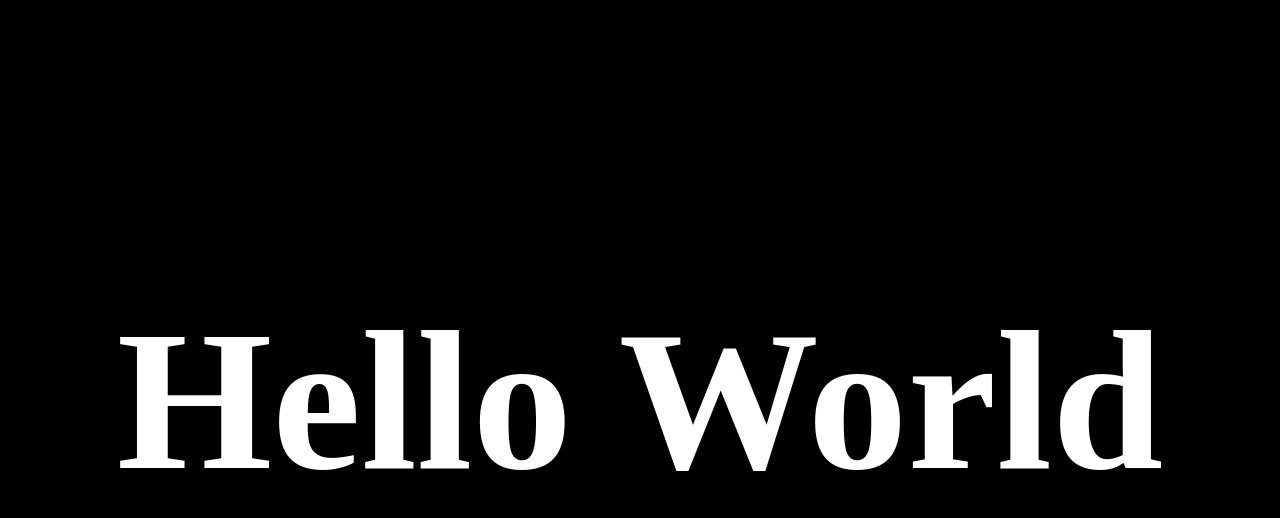
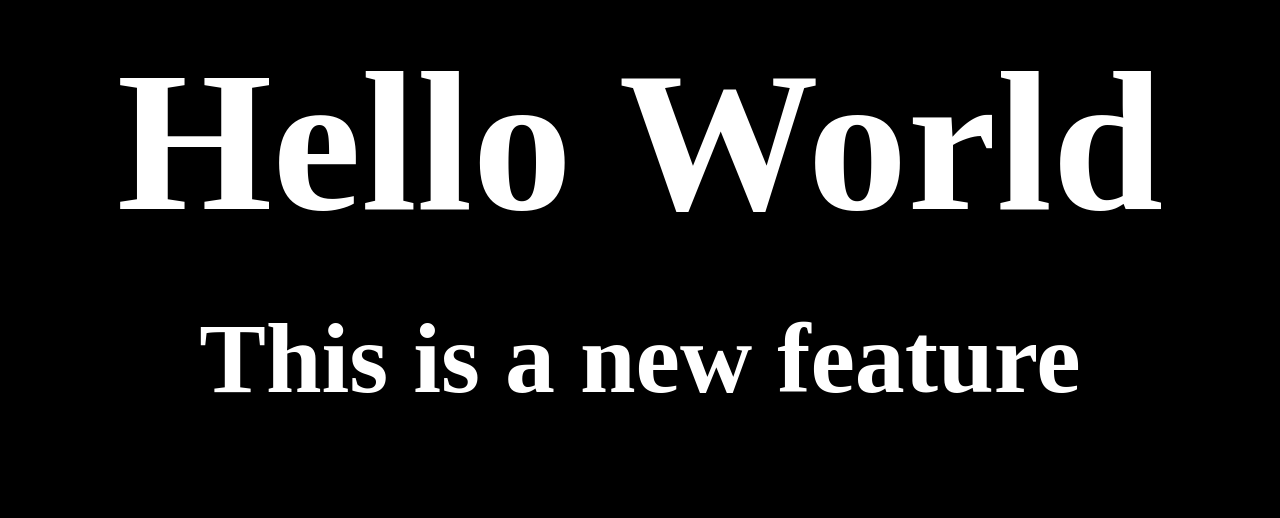
Before and after one commit to himusinggit/localrepo, a plain HTML site: page index.html in a window 1280 px wide. Drawn offline with Linux system fonts and the light colour scheme.

Commit message:
new feature

```diff
--- a/index.html
+++ b/index.html
@@ -4,7 +4,8 @@
     <meta name="viewport" content="width=device-width, initial-scale=1.0">
     <title>Document</title>
 </head>
-<body bgcolor="black" style="display: flex; justify-content:center;align-items:center">
+<body bgcolor="black" style="line-height: 0px;display: flex; justify-content:center;align-items:center;flex-direction: column;">
     <h1 style="color: white; font-size:200px; font-family:callibri;">Hello World</h1>
+    <h2 style="color: white;font-size:100px; font-family:callibri;">This is a new feature</h2>
 </body>
 </html>
```
